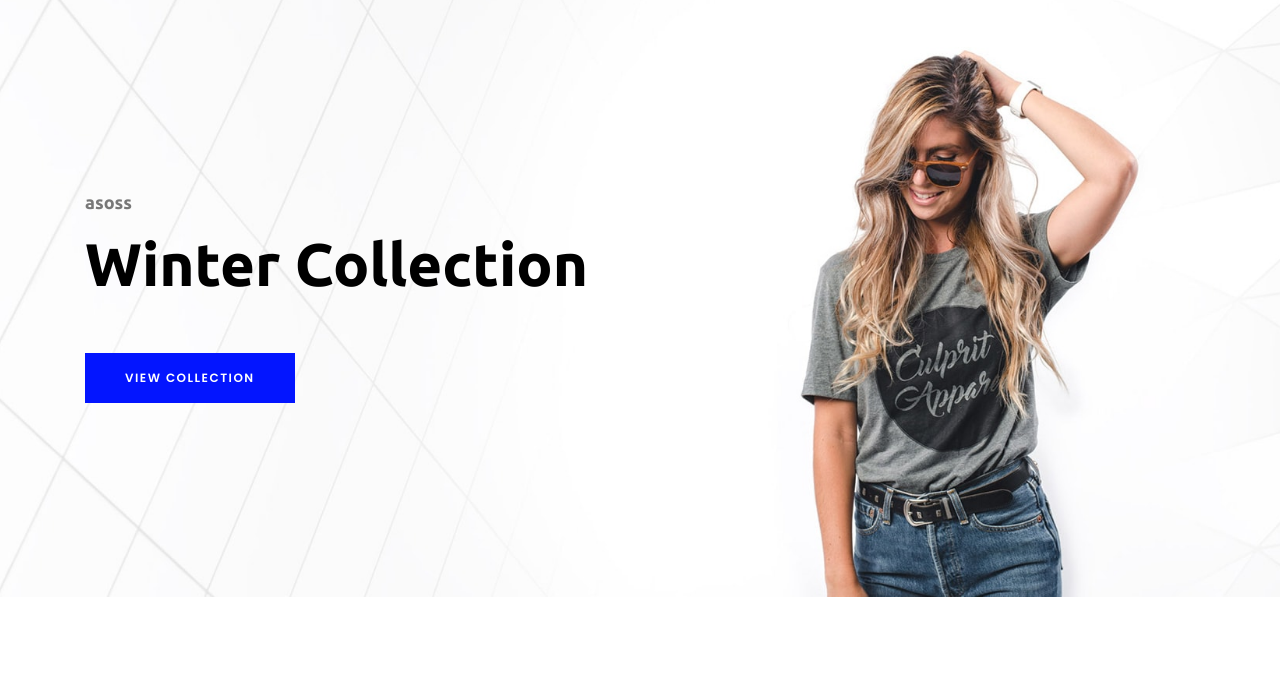
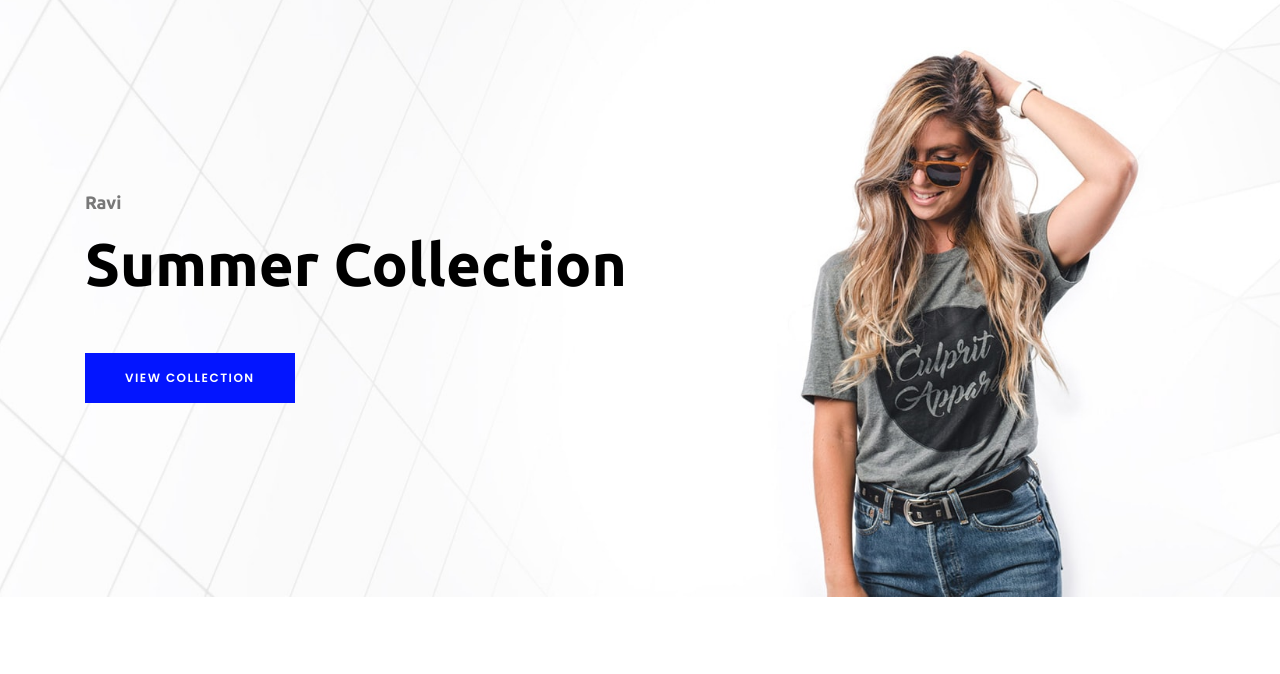
Before and after one commit to ravi2krishna/ecomm, a plain HTML site: page index.html in a window 1280 px wide. Shown: the part 88-762 px from the top of the page. Drawn offline with Linux system fonts and the light colour scheme; files whose address does not match are found by name.

Commit message:
summer collection updated

```diff
--- a/index.html
+++ b/index.html
@@ -206,8 +206,8 @@
             <div class="row h-100 align-items-center">
                 <div class="col-12">
                     <div class="hero-content">
-                        <h6>asoss</h6>
-                        <h2>Winter Collection</h2>
+                        <h6>Ravi</h6>
+                        <h2>Summer Collection</h2>
                         <a href="#" class="btn essence-btn">view collection</a>
                     </div>
                 </div>
```
